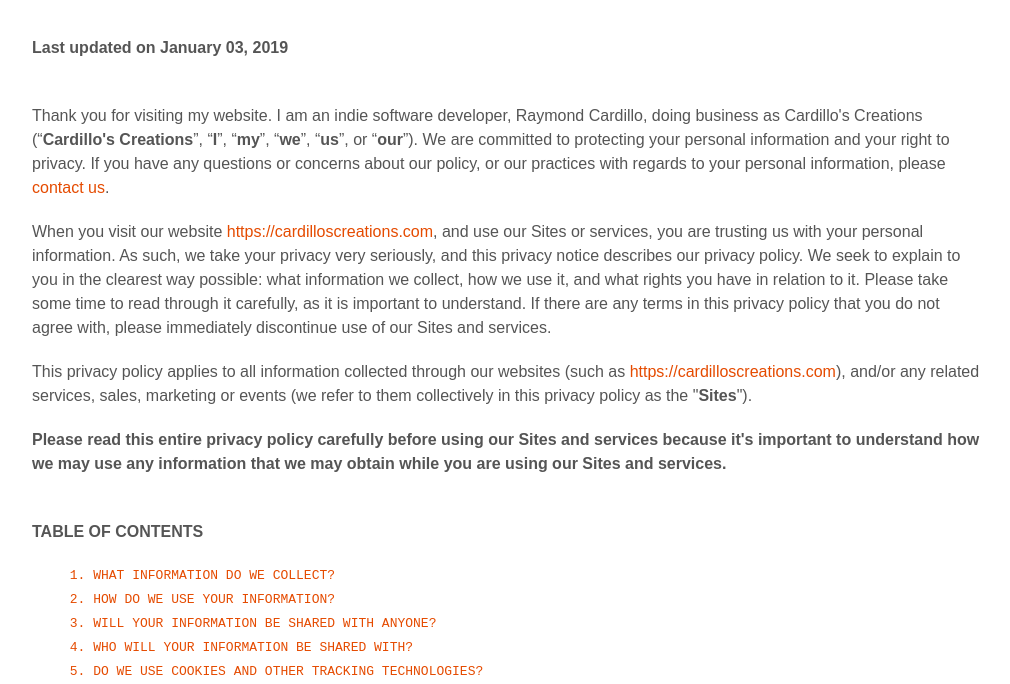
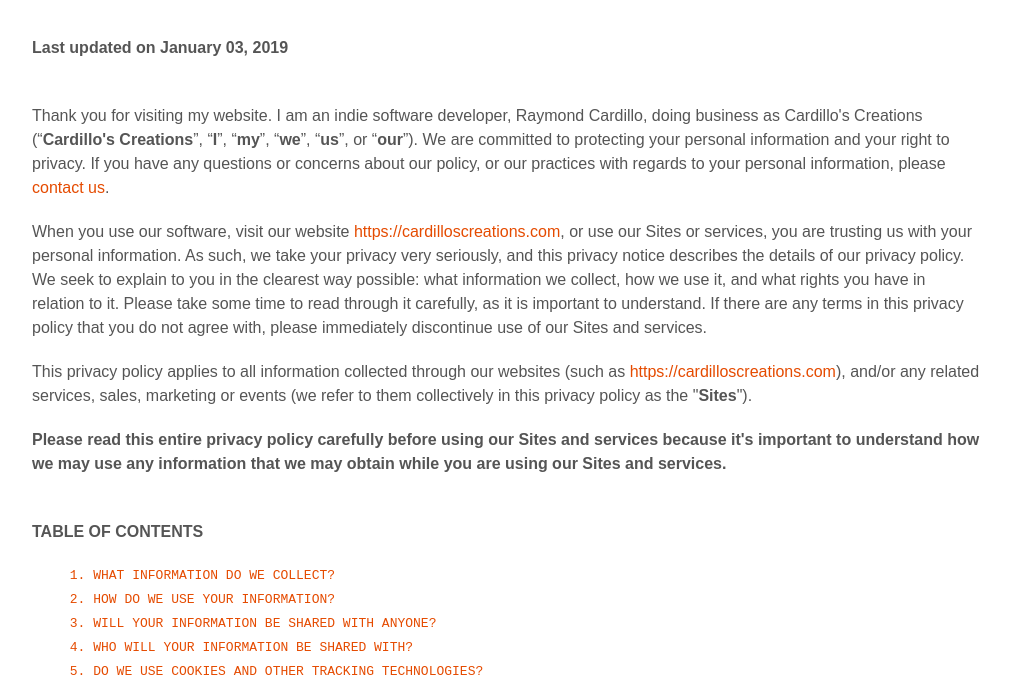
Before and after one commit to cardilloscreations/www-cardilloscreations, a Jekyll site: the page built from legal/privacy.html, in a window 1280 px wide and 900 px high, cut to the strip 216-900 px from the top of the window. Shown: the whole strip, without its empty margins (133-1143 px from the left). Built offline with Jekyll 4.4.1, drawn with Linux system fonts in a browser that asks for light colours; nearby versions of some CDN libraries; library files that are not in the unit come from our copies.

Commit message:
Small fix to privacy policy verbiage.

```diff
--- a/legal/privacy.html
+++ b/legal/privacy.html
@@ -12,8 +12,8 @@
 We are committed to protecting your personal information and your right to privacy. If you have any questions or concerns about our policy, or our practices with regards to your personal information, please <a href="#contact">contact us</a>.
 </p>
 <p>
-When you visit our website <a href="https://cardilloscreations.com">https://cardilloscreations.com</a>, and use our Sites or services, you are trusting us with your personal information.
-As such, we take your privacy very seriously, and this privacy notice describes our privacy policy.
+When you use our software, visit our website <a href="https://cardilloscreations.com">https://cardilloscreations.com</a>, or use our Sites or services, you are trusting us with your personal information.
+As such, we take your privacy very seriously, and this privacy notice describes the details of our privacy policy.
 We seek to explain to you in the clearest way possible: what information we collect, how we use it, and what rights you have in relation to it.
 Please take some time to read through it carefully, as it is important to understand.
 If there are any terms in this privacy policy that you do not agree with, please immediately discontinue use of our Sites and services.</p>
```
